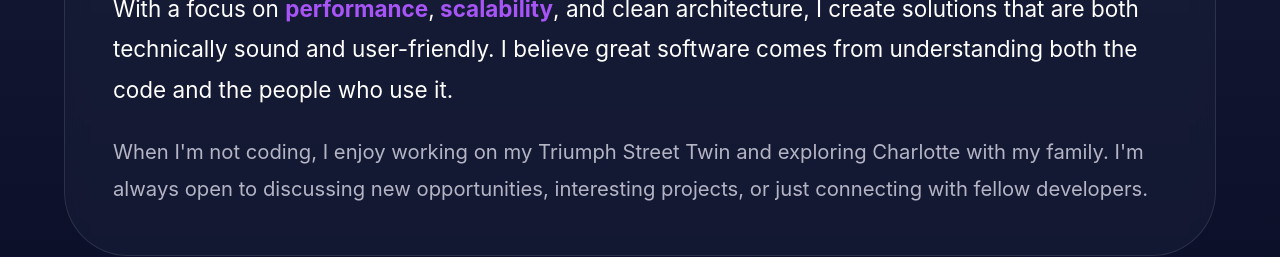
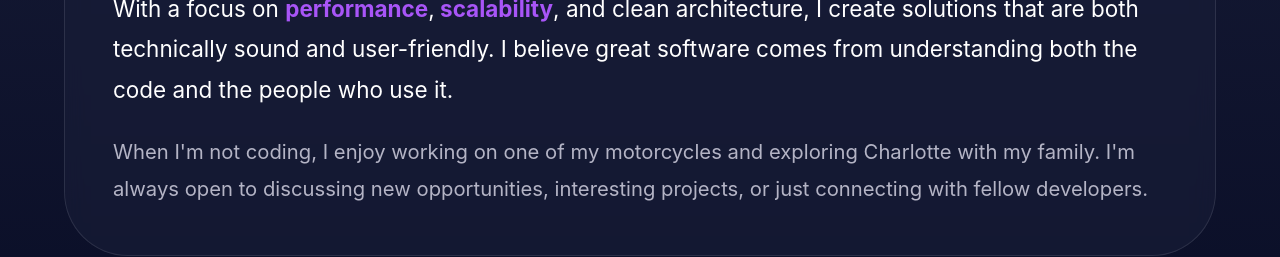
Before and after one commit to mmoren01/reactNextPlayground, a Next.js app: page / in a window 1280 px wide. Shown: the part 1220-1477 px from the top of the page. Built offline with nearby package versions, Linux system fonts and the light colour scheme.

Commit message:
Updated copy

```diff
--- a/app/components/About.tsx
+++ b/app/components/About.tsx
@@ -114,7 +114,7 @@ export default function About() {
                 lineHeight: 1.8,
               }}
             >
-              When I'm not coding, I enjoy working on my Triumph Street Twin and exploring Charlotte
+              When I'm not coding, I enjoy working on one of my motorcycles and exploring Charlotte
               with my family. I'm always open to discussing new opportunities, interesting projects,
               or just connecting with fellow developers.
             </Typography>
```
